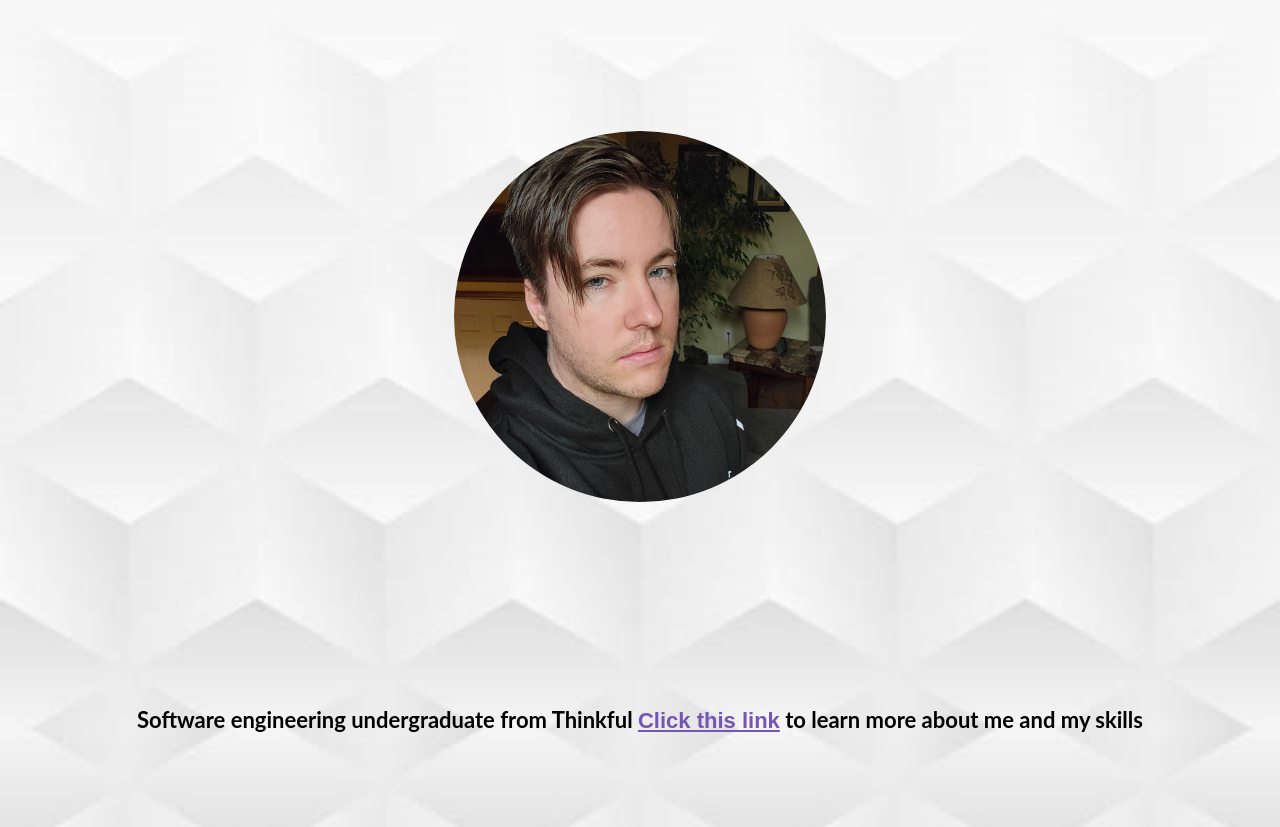
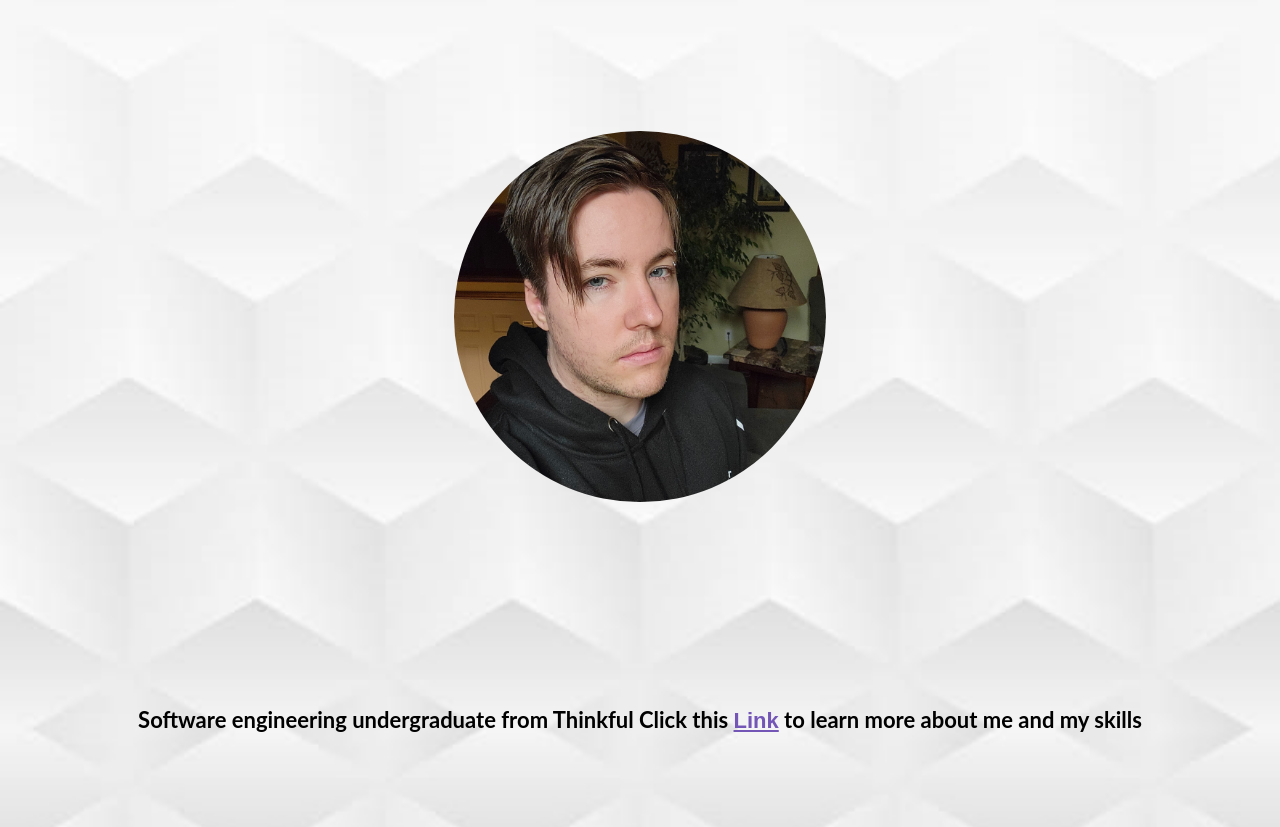
Before and after one commit to brandonscottcox/New-Web-Portfolio, a plain HTML site: page index.html in a window 1280 px wide. Shown: the part 125-952 px from the top of the page. Drawn offline with nearby package versions, Linux system fonts and the light colour scheme.

Commit message:
Update index.html

```diff
--- a/index.html
+++ b/index.html
@@ -36,7 +36,7 @@
   <div class="imageContainer">
     <img src="images/2021.jpg" alt="Profile Photo" />
   </div>
-  <p class="home"> <b>Software engineering undergraduate from Thinkful <a href="about.html">Click this link</a> to learn more about me and my skills<b></p>
+  <p class="home"> <b>Software engineering undergraduate from Thinkful Click this <a href="about.html">Link</a> to learn more about me and my skills<b></p>
 </header>
 
 <!--Footer-->
```
